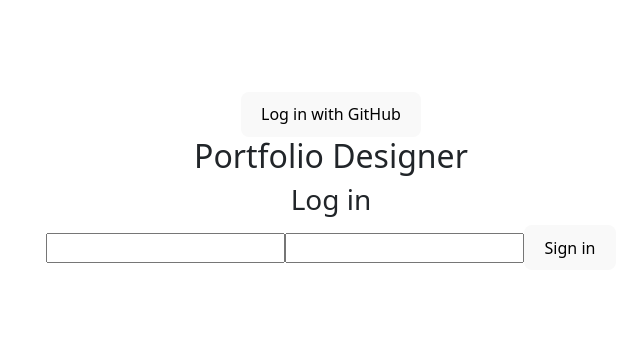
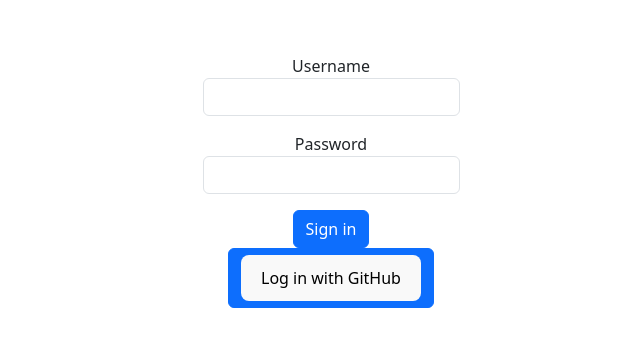
Before and after one commit to Liu-Dennis/finalproject, a React (Vite) app: page / in a window 1280 px wide. Shown: the part 219-566 px from the top of the page, without its empty margins (309-949 px from the left). Built offline with nearby package versions, Linux system fonts and the light colour scheme.

Commit message:
bootstrap styling

```diff
--- a/src/client/homepage.jsx
+++ b/src/client/homepage.jsx
@@ -1,18 +1,17 @@
 
 function Home() {
   return (
-    <>
+    <main className="form-signin w-100 m-auto">
+      <LocalForm />
       <Methods />
-      <LocalForm />
-    </>
-
-    );
+    </main>
+  );
 }
 
 function Methods() {
   return (
     <div>
-      <a href="/auth/github">
+      <a className="btn btn-primary" href="/auth/github">
         <button>Log in with GitHub</button>
       </a>
     </div>
@@ -22,15 +21,17 @@
 function LocalForm() {
 
   return (
-    <div>
-      <h2>Portfolio Designer</h2>
-      <h3>Log in</h3>
-        <form action="/auth/local" method="post">
-          <input name="username" required />
-          <input name="password" type="password" required />
-          <button type="submit">Sign in</button>
-        </form>
-    </div>
+    <form action="/auth/local" method="post">
+      <div className="form-group mb-3">
+        <label htmlFor="username">Username</label>
+        <input className="form-control"name="username" required />
+      </div>
+      <div className="form-group mb-3">
+        <label htmlFor="password">Password</label>
+        <input className="form-control" name="password" type="password" required />
+      </div>
+      <button className="btn btn-primary" type="submit">Sign in</button>
+    </form>
   );
 }
 
--- a/src/server/main.js
+++ b/src/server/main.js
@@ -116,9 +116,10 @@
     const user = await users.findOne({ githubID: user_obj.githubID })
 
     if (!user) {
-        await users.insertOne( user_obj )
+        user = await users.insertOne( user_obj )
     }
 
+    user_obj._id = user._id
     done(null, user_obj)
 }
 ));
```
